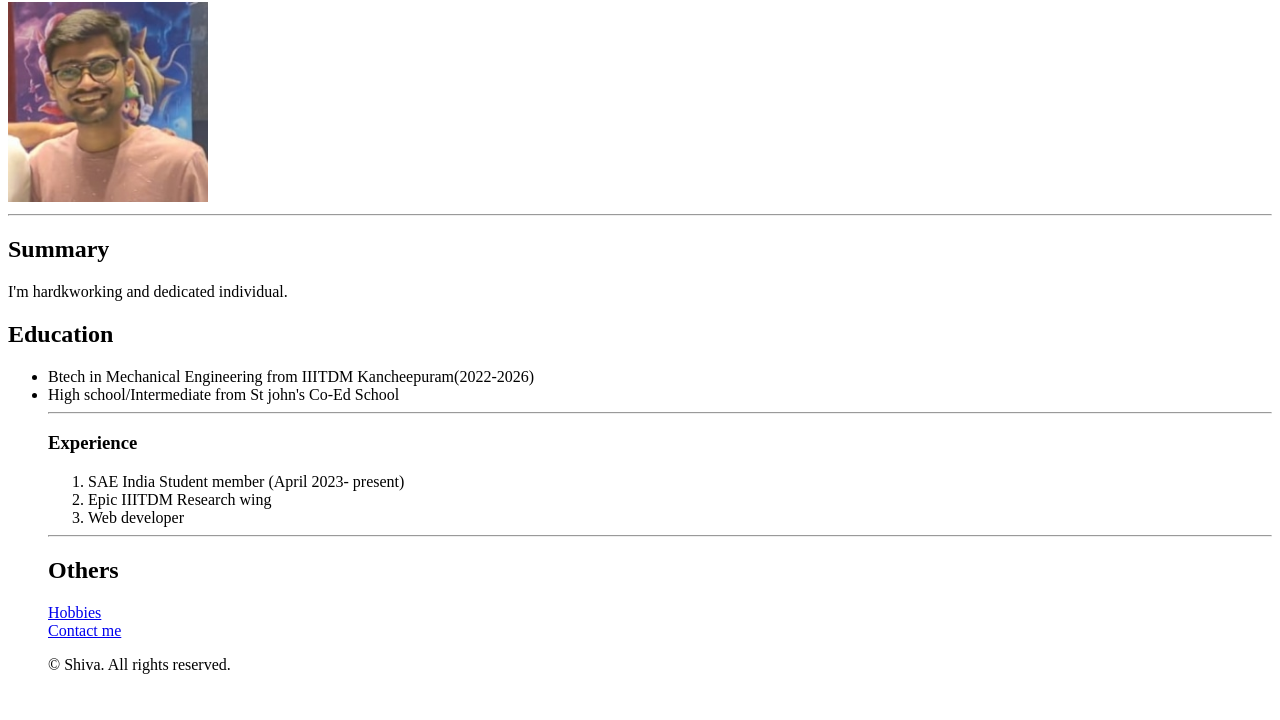
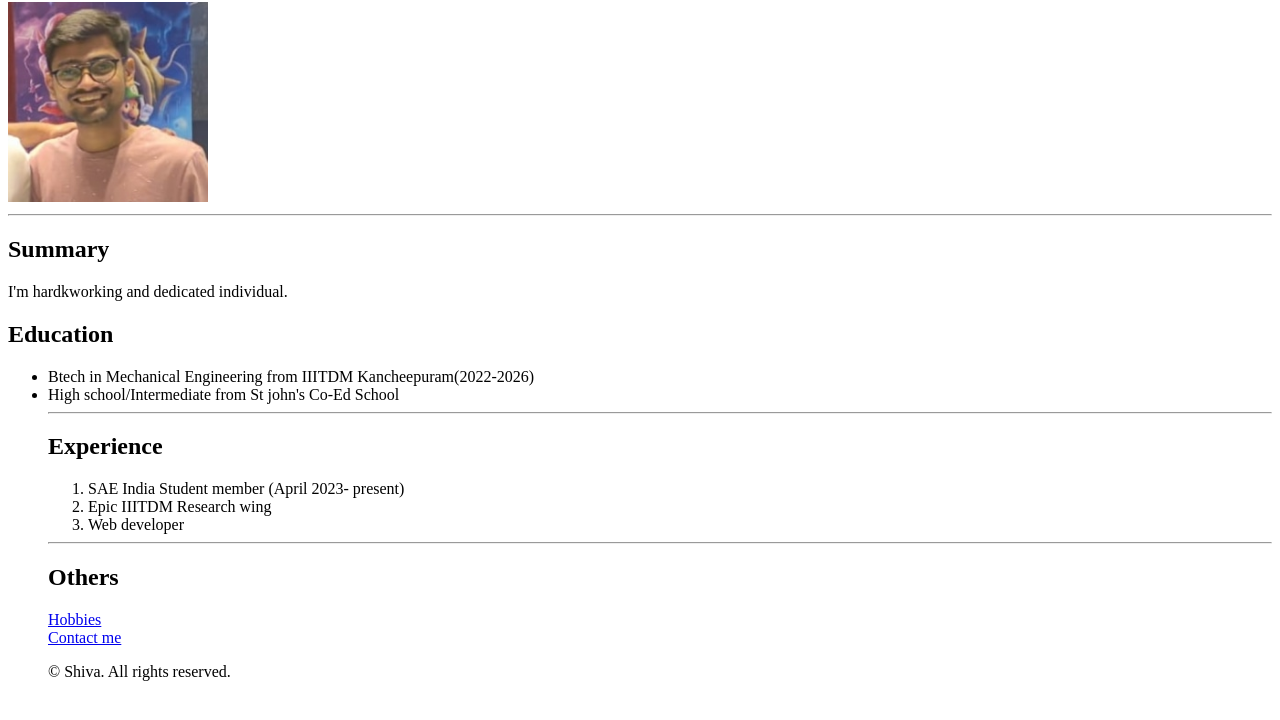
Before and after one commit to Shiva9565/html-capstone, a plain HTML site: page index.html in a window 1280 px wide. Shown: the part 78-798 px from the top of the page. Drawn offline with Linux system fonts and the light colour scheme.

Commit message:
Update index.html

```diff
--- a/index.html
+++ b/index.html
@@ -16,14 +16,14 @@
         <li>Btech in Mechanical Engineering from IIITDM Kancheepuram(2022-2026)</li>
         <li>High school/Intermediate from St john's Co-Ed School</li>
         <hr>
-        <h3>Experience</h3>
+     <h2>Experience</h2>
         <ol>
             <li>SAE India Student member (April 2023- present)</li>
             <li> Epic IIITDM Research wing</li>
             <li>Web developer</li>
             </ol>
             <hr>
-            <h2>Others</h2>
+    <h2>Others</h2>
             <a href="./hobby.html">Hobbies</a><br>
             <a href="./contact.html">Contact me </a>
             <footer>
```
